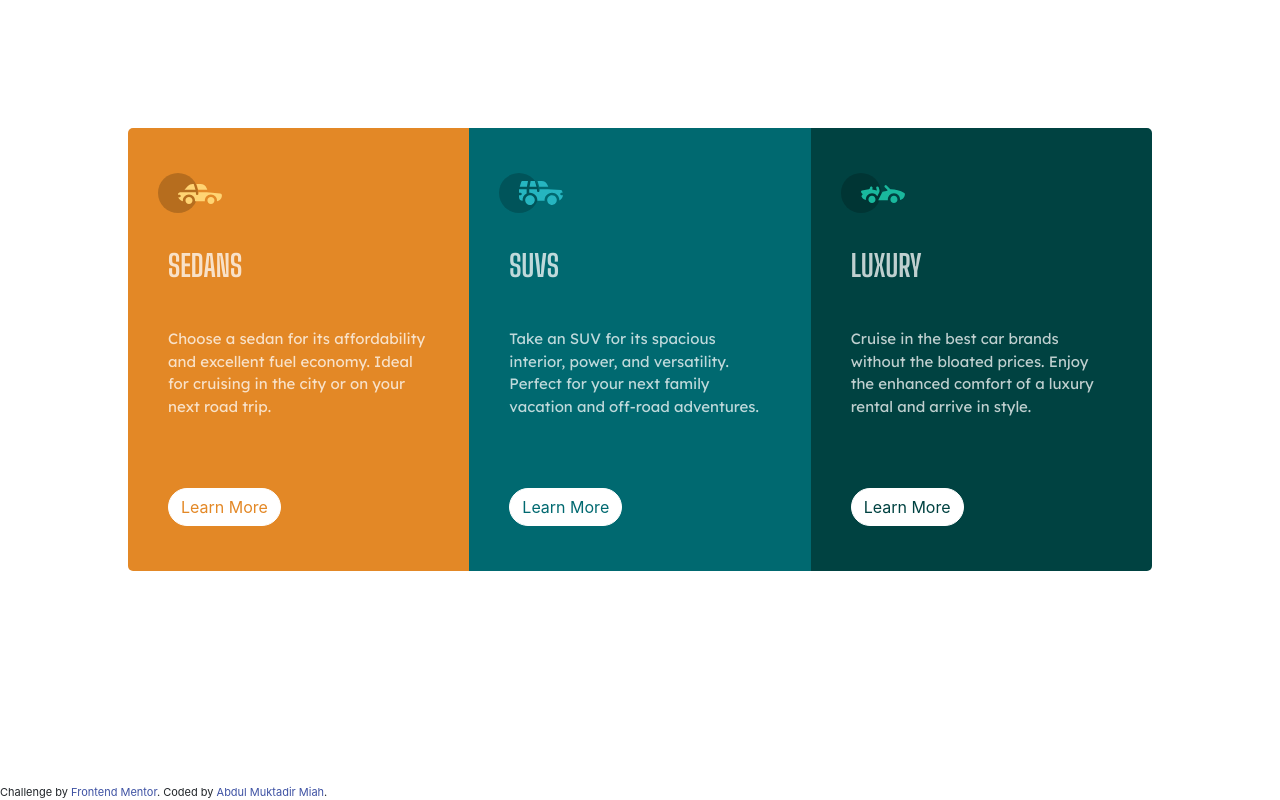
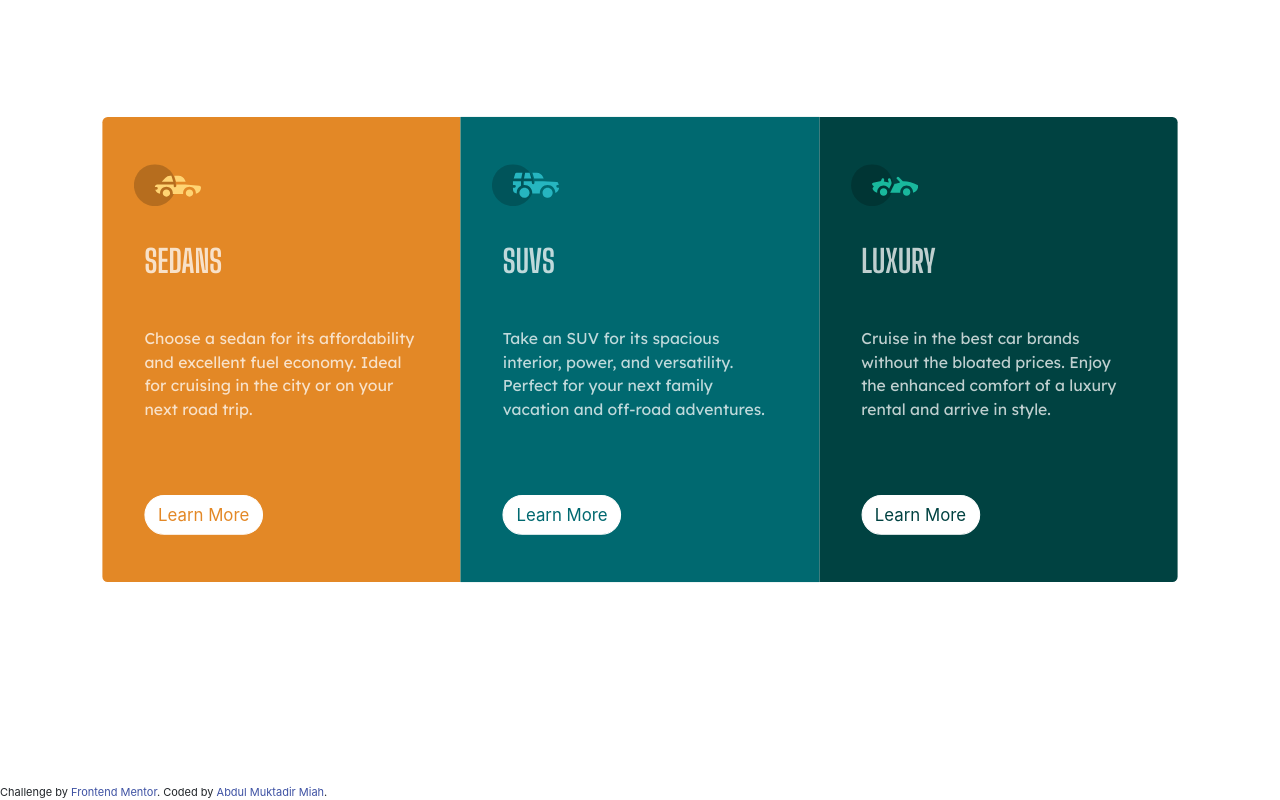
Before and after one commit to AbdulMiah/3-column-preview_frontend, a plain HTML site: page index.html in a window 1280 px wide. In both pictures the pointer is over the element 640 px from the left and 349 px from the top of the page. Drawn offline with nearby package versions, Linux system fonts and the light colour scheme.

Commit message:
Added CSS for column cards to pop/zoom when user hovers over it with the mouse

```diff
--- a/css/style.css
+++ b/css/style.css
@@ -7,6 +7,15 @@
 
 .wrapper {
   margin: 10%;
+}
+
+.container:hover {
+  position: relative;
+ -webkit-transform: scale(1.05);
+ -ms-transform: scale(1.05);
+ -o-transform: scale(1.05);
+ transform: scale(1.05);
+ z-index: 1000;
 }
 
 .car-img {
--- a/index.html
+++ b/index.html
@@ -6,14 +6,15 @@
     <link rel="stylesheet" href="https://stackpath.bootstrapcdn.com/bootstrap/4.3.1/css/bootstrap.min.css">
 
     <link rel="icon" type="image/png" sizes="32x32" href="./images/favicon-32x32.png">
-    <link rel="stylesheet" href="css/style.css">
+    <link rel="stylesheet" href="css/style.css" />
+    <!-- <script src="js/interactive.js"></script> -->
 
     <title>Abdul Miah | 3-column preview card component</title>
   </head>
   <body>
     <div class="wrapper">
       <div class="container">
-        <div class="row"> <!--align-items-start-->
+        <div class="row">
           <div class="col-sm sedans-col">
             <div class="row car-img">
               <img src="images/icon-sedans.svg" alt="sedans_car">
--- /dev/null
+++ b/js/interactive.js
@@ -0,0 +1,6 @@
+
+// function zoomIn(x) {
+//   // var x = document.getElementByClassName("sedans-col");
+//   x.style.height = "100px";
+//   x.style.width = "100px";
+// }
```
